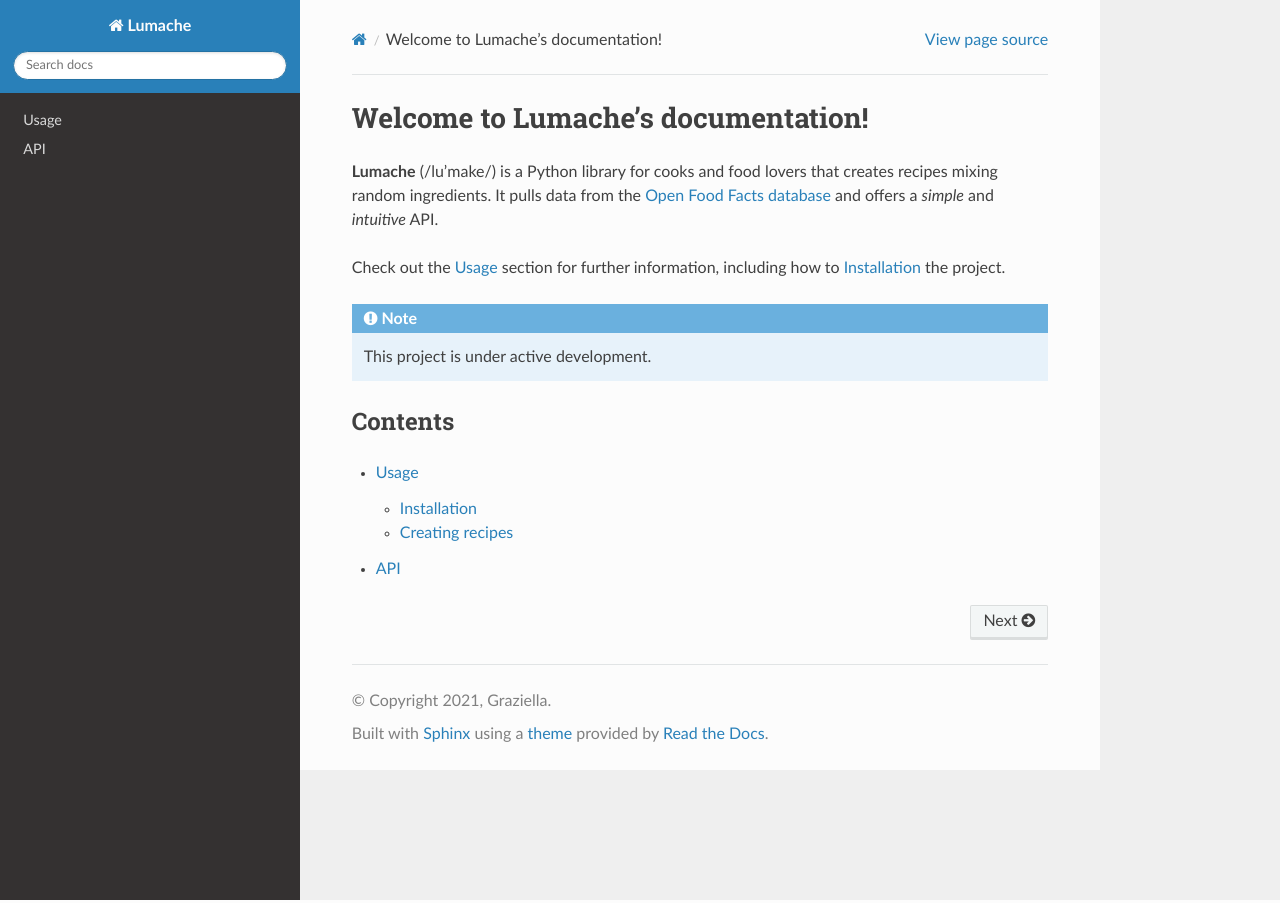
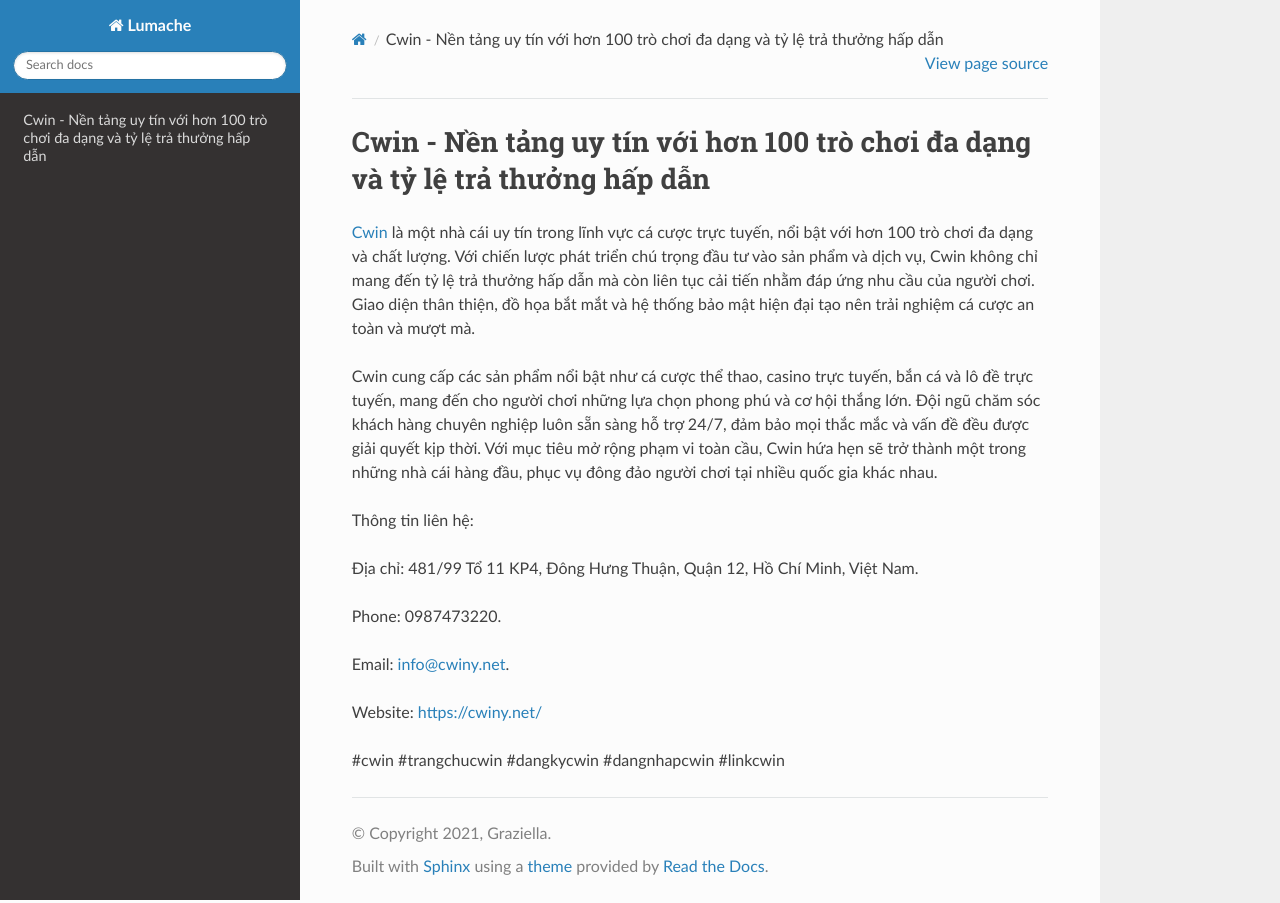
Before and after one commit to mathesonasela/cwinynet, a Sphinx documentation site: the page built from docs/source/index.rst, in a window 1280 px wide. Built offline with Sphinx 7.4.7 and the Read the Docs theme 3.1.0, drawn with Linux system fonts in a browser that asks for light colours.

Commit message:
Update index.rst

```diff
--- a/docs/source/index.rst
+++ b/docs/source/index.rst
@@ -1,22 +1,18 @@
-Welcome to Lumache's documentation!
+Cwin - Nền tảng uy tín với hơn 100 trò chơi đa dạng và tỷ lệ trả thưởng hấp dẫn
 ===================================
 
-**Lumache** (/lu'make/) is a Python library for cooks and food lovers
-that creates recipes mixing random ingredients.
-It pulls data from the `Open Food Facts database <https://world.openfoodfacts.org/>`_
-and offers a *simple* and *intuitive* API.
+`Cwin <https://cwiny.net/>`_ là một nhà cái uy tín trong lĩnh vực cá cược trực tuyến, nổi bật với hơn 100 trò chơi đa dạng và chất lượng. Với chiến lược phát triển chú trọng đầu tư vào sản phẩm và dịch vụ, Cwin không chỉ mang đến tỷ lệ trả thưởng hấp dẫn mà còn liên tục cải tiến nhằm đáp ứng nhu cầu của người chơi. Giao diện thân thiện, đồ họa bắt mắt và hệ thống bảo mật hiện đại tạo nên trải nghiệm cá cược an toàn và mượt mà.
 
-Check out the :doc:`usage` section for further information, including
-how to :ref:`installation` the project.
+Cwin cung cấp các sản phẩm nổi bật như cá cược thể thao, casino trực tuyến, bắn cá và lô đề trực tuyến, mang đến cho người chơi những lựa chọn phong phú và cơ hội thắng lớn. Đội ngũ chăm sóc khách hàng chuyên nghiệp luôn sẵn sàng hỗ trợ 24/7, đảm bảo mọi thắc mắc và vấn đề đều được giải quyết kịp thời. Với mục tiêu mở rộng phạm vi toàn cầu, Cwin hứa hẹn sẽ trở thành một trong những nhà cái hàng đầu, phục vụ đông đảo người chơi tại nhiều quốc gia khác nhau.
 
-.. note::
+Thông tin liên hệ:
 
-   This project is under active development.
+Địa chỉ: 481/99 Tổ 11 KP4, Đông Hưng Thuận, Quận 12, Hồ Chí Minh, Việt Nam.
 
-Contents
---------
+Phone: 0987473220.
 
-.. toctree::
+Email: info@cwiny.net.
 
-   usage
-   api
+Website: https://cwiny.net/
+
+#cwin #trangchucwin #dangkycwin #dangnhapcwin #linkcwin
```
